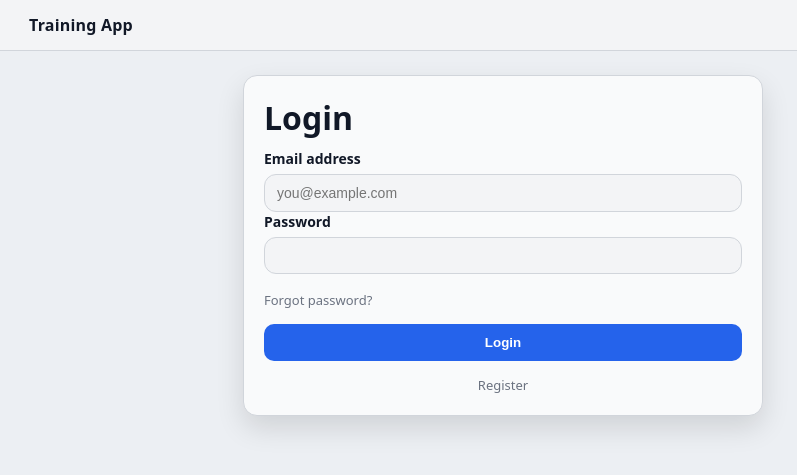
After one commit to lukdymek/Training-app, a Django app: page /login/ in a window 1280 px wide. The commit adds this page. Shown: the top 475 px of the page, without its empty margins (137-934 px from the left). Run offline with Django 5.2, Linux system fonts and the light colour scheme; some libraries are stand-ins or nearby versions.

Commit message:
added users and theirs views and permissions

```diff
--- a/config/settings.py
+++ b/config/settings.py
@@ -7,6 +7,9 @@ import os
 import dj_database_url
 
 BASE_DIR = Path(__file__).resolve().parent.parent
+LOGIN_URL = "login"
+LOGIN_REDIRECT_URL = "calendar"   # where to send users after login
+LOGOUT_REDIRECT_URL = "login"
 
 if os.environ.get("RAILWAY_ENVIRONMENT") is None:
     try:
--- a/training/static/training/styles.css
+++ b/training/static/training/styles.css
@@ -145,3 +145,11 @@ textarea{min-height: 110px; resize: vertical}
 @media (max-width: 720px){
   .form-grid{grid-template-columns: 1fr}
 }
+
+.logout-link {
+  background:none;
+  border:none;
+  padding:0;
+  color:var(--link);
+  cursor:pointer;
+}
--- a/training/templates/training/base.html
+++ b/training/templates/training/base.html
@@ -12,18 +12,54 @@
     <div class="topbar-inner">
       <div class="brand">Training App</div>
       <div class="nav">
+         {% if request.user.is_authenticated %}
         <a href="{% url 'calendar' %}">Calendar</a>
-        <a href="{% url 'training_list' %}">Trainings</a>
+
+        {% if not request.user.is_staff %}
+        <a href="{% url 'my_history' %}">My history</a>
+         {% endif %}
+
+
+       {% if request.user.is_staff %}
+       <a href="{% url 'training_list' %}">Trainings</a>
         <a href="{% url 'recurring_training' %}">Recurring training</a>
         <a href="{% url 'people_list' %}">People</a>
         <a href="{% url 'trainer_list' %}">Trainers</a>
         <a href="{% url 'reports_home' %}">Reports</a>
-        <a href="/admin/">Admin</a>
+      <a href="/admin/">Admin</a>
+      {% endif %}
+         <form method="post" action="{% url 'logout' %}" style="display:inline;">
+          {% csrf_token %}
+          <button type="submit" class="btn secondary small">Logout</button>
+        </form>
+      {% endif %}
       </div>
     </div>
   </div>
 
   <div class="container">
+    {% if messages %}
+  <div style="max-width: 1100px; margin: 12px auto 0; padding: 0 12px;">
+    {% for message in messages %}
+      <div
+        style="
+          margin: 0 0 10px;
+          padding: 10px 12px;
+          border-radius: 12px;
+          border: 1px solid var(--border);
+          background: var(--card);
+          color: var(--text);
+        "
+        {% if message.tags %}
+          data-tags="{{ message.tags }}"
+        {% endif %}
+      >
+        {{ message }}
+      </div>
+    {% endfor %}
+  </div>
+{% endif %}
+
     {% block content %}{% endblock %}
   </div>
 </body>
--- /dev/null
+++ b/training/templates/training/login.html
@@ -0,0 +1,88 @@
+{% extends "training/base.html" %}
+{% block title %}Login{% endblock %}
+
+{% block content %}
+  <style>
+    .login-card input[type="text"],
+    .login-card input[type="password"]{
+      width:100%;
+      padding:10px 12px;
+      border:1px solid var(--border);
+      border-radius:12px;
+      background: var(--input-bg);
+      color: var(--text);
+      outline: none;
+    }
+    .login-card input[type="text"]:focus,
+    .login-card input[type="password"]:focus{
+      border-color: var(--accent);
+      box-shadow: 0 0 0 3px rgba(0,0,0,0.06);
+    }
+    .small-link{
+      font-size: 13px;
+      color: var(--muted);
+      text-decoration: none;
+    }
+    .small-link:hover{
+      text-decoration: underline;
+    }
+    .full-btn{
+      width:100%;
+      justify-content:center;
+    }
+  </style>
+
+  <div class="card login-card" style="max-width:520px; margin:0 auto;">
+    <h1 style="margin:0 0 10px;">Login</h1>
+
+    {% if messages %}
+      <div style="margin-bottom:12px;">
+        {% for message in messages %}
+          <div style="color:#842029; background:#fde2e1; border:1px solid #f3a6a2; padding:10px; border-radius:12px; margin-bottom:8px;">
+            {{ message }}
+          </div>
+        {% endfor %}
+      </div>
+    {% endif %}
+
+    <form method="post">
+      {% csrf_token %}
+      <input type="hidden" name="next" value="{{ next }}">
+
+      <div class="form-row">
+        <label for="id_identifier">Email address</label>
+        <input
+          id="id_identifier"
+          name="identifier"
+          type="text"
+          autocomplete="username"
+          placeholder="you@example.com"
+          required
+        >
+      </div>
+
+      <div class="form-row">
+        <label for="id_password">Password</label>
+        <input
+          id="id_password"
+          name="password"
+          type="password"
+          autocomplete="current-password"
+          required
+        >
+
+        <div style="margin-top:8px;">
+          <a class="small-link" href="/forgot-password/">Forgot password?</a>
+        </div>
+      </div>
+
+      <div style="margin-top:14px;">
+        <button class="btn full-btn" type="submit">Login</button>
+      </div>
+
+      <div style="margin-top:12px; text-align:center;">
+        <a class="small-link" href="/register/">Register</a>
+      </div>
+    </form>
+  </div>
+{% endblock %}
--- a/training/templates/training/person_history.html
+++ b/training/templates/training/person_history.html
@@ -13,10 +13,7 @@
         </p>
       </div>
 
-      <div style="display:flex; gap:10px; align-items:center; flex-wrap:wrap;">
-        <a class="btn secondary" href="{% url 'people_list' %}">Back to People</a>
-        <a class="btn secondary" href="{% url 'calendar' %}">Calendar</a>
-      </div>
+
     </div>
   </div>
 
--- a/training/templates/training/training_list.html
+++ b/training/templates/training/training_list.html
@@ -58,7 +58,7 @@
       <div style="display:flex; gap:10px; align-items:center; flex-wrap:wrap;">
         <a class="btn secondary" href="{% url 'calendar' %}">Calendar</a>
         <a class="btn" href="{% url 'training_create' %}">Add training</a>
-        <a class="btn secondary" href="/admin/training/training/add/">Add in admin</a>
+
       </div>
     </div>
   </div>
--- a/training/urls.py
+++ b/training/urls.py
@@ -2,6 +2,8 @@ from django.urls import path
 from . import views
 from django.conf.urls.static import static
 from django.conf import settings
+from django.contrib.auth.views import LogoutView
+
 
 urlpatterns = [
     path("trainings/", views.training_list, name="training_list"),
@@ -35,9 +37,14 @@ urlpatterns = [
     path("api/trainers/", views.trainer_search_api, name="trainer_search_api"),
     path("recurring-training/", views.recurring_training, name="recurring_training"),
     path("api/recurring-training/", views.recurring_training_api, name="recurring_training_api"),
+    path("login/", views.login_view, name="login"),
+    path("logout/", LogoutView.as_view(), name="logout"),
+    path("my-history/", views.my_history, name="my_history"),
 
 
 ]
 
 if settings.DEBUG:
     urlpatterns += static(settings.STATIC_URL, document_root=settings.STATIC_ROOT)
+
+handler403 = "training.views.custom_403"
--- a/training/views.py
+++ b/training/views.py
@@ -32,11 +32,63 @@ from django.utils import timezone
 from datetime import timedelta
 from django.contrib.auth.decorators import login_required
 from django.db.models import Max
+from django.contrib.auth import authenticate, login, get_user_model
+from django.http import HttpResponseForbidden
+from functools import wraps
+from django.core.exceptions import PermissionDenied
 
 
 
 
+def staff_required(view_func):
+    @wraps(view_func)
+    @login_required
+    def _wrapped(request, *args, **kwargs):
+        if not request.user.is_staff:
+            raise PermissionDenied
+        return view_func(request, *args, **kwargs)
+    return _wrapped
 
+def login_view(request):
+    if request.user.is_authenticated:
+        return redirect("calendar")
+
+    if request.method == "POST":
+        identifier = (request.POST.get("identifier") or "").strip()
+        password = request.POST.get("password") or ""
+        next_url = request.POST.get("next") or request.GET.get("next") or ""
+
+        # ✅ Only allow email OR exactly "admin"
+        is_admin_login = (identifier.lower() == "admin")
+        looks_like_email = ("@" in identifier and "." in identifier)
+
+        if not is_admin_login and not looks_like_email:
+            messages.error(request, "Please enter a valid email address.")
+            return render(request, "training/login.html", {"next": next_url})
+
+        user = None
+
+        # 1) Admin login by username "admin"
+        if is_admin_login:
+            user = authenticate(request, username="admin", password=password)
+
+        # 2) Email login (find user by email, then auth using username)
+        if user is None and looks_like_email:
+            User = get_user_model()
+            u = User.objects.filter(email__iexact=identifier).first()
+            if u:
+                user = authenticate(request, username=u.username, password=password)
+
+        if user is not None:
+            login(request, user)
+            return redirect(next_url or "calendar")
+
+        messages.error(request, "Invalid login details. Please try again.")
+
+    return render(request, "training/login.html", {"next": request.GET.get("next", "")})
+
+@login_required
+@staff_required
 def training_list(request):
     today = timezone.localdate()
 
@@ -72,7 +124,8 @@ def training_list(request):
         },
     )
 
-
+@login_required
+@staff_required
 def training_detail(request, pk):
     training = get_object_or_404(Training, pk=pk)
 
@@ -130,7 +183,8 @@ def training_detail(request, pk):
     return render(request, "training/training_detail.html", context)
 
 
-
+@login_required
+@staff_required
 def add_trainee(request, pk):
     training = get_object_or_404(Training, pk=pk)
 
@@ -178,6 +232,8 @@ def add_trainee(request, pk):
 
     return redirect("training_detail", pk=pk)
 
+@login_required
+@staff_required
 def add_trainer(request, pk):
     training = get_object_or_404(Training, pk=pk)
 
@@ -214,10 +270,11 @@ def add_trainer(request, pk):
 
     return redirect("training_detail", pk=pk)
 
-
+@login_required
 def calendar_view(request):
     return render(request, "training/calendar.html")
 
+@login_required
 def calendar_filters(request):
     subjects = list(Subject.objects.order_by("name").values("id", "name"))
     locations = list(
@@ -228,6 +285,7 @@ def calendar_filters(request):
     locations = [l for l in locations if l]  # remove blanks
     return JsonResponse({"subjects": subjects, "locations": locations})
 
+@login_required
 def trainings_json(request):
     subject_id = request.GET.get("subject_id", "").strip()
     location = request.GET.get("location", "").strip()
@@ -267,7 +325,8 @@ def trainings_json(request):
 
     return JsonResponse(events, safe=False)
 
-
+@login_required
+@staff_required
 def training_create(request):
     initial = {}
 
@@ -293,7 +352,8 @@ def training_create(request):
         "submit_label": "Create",
     })
 
-
+@login_required
+@staff_required
 def training_edit(request, pk):
     training = get_object_or_404(Training, pk=pk)
 
@@ -327,7 +387,8 @@ def training_edit(request, pk):
     })
 
 
-
+@login_required
+@staff_required
 def training_delete(request, pk):
     training = get_object_or_404(Training, pk=pk)
 
@@ -341,7 +402,8 @@ def training_delete(request, pk):
     return render(request, "training/training_confirm_delete.html", {"training": training})
 
 
-
+@login_required
+@staff_required
 def trainer_list(request):
     q = request.GET.get("q", "").strip()
 
@@ -371,7 +433,8 @@ def trainer_list(request):
         "searched": True,
     })
 
-
+@login_required
+@staff_required
 def trainer_detail(request, pk):
     trainer = get_object_or_404(Person, pk=pk)
 
@@ -394,7 +457,8 @@ def trainer_detail(request, pk):
         },
     )
 
-
+@login_required
+@staff_required
 def add_trainer_skill(request, pk):
     trainer = get_object_or_404(Person, pk=pk)
 
@@ -406,7 +470,8 @@ def add_trainer_skill(request, pk):
 
     return redirect("trainer_detail", pk=pk)
 
-
+@login_required
+@staff_required
 @require_POST
 def remove_trainer_skill(request, pk, subject_id):
     trainer = get_object_or_404(Person, pk=pk)
@@ -420,11 +485,13 @@ def remove_trainer_skill(request, pk, subject_id):
 
     return redirect("trainer_detail", pk=trainer.pk)
 
-
+@login_required
+@staff_required
 def reports_home(request):
     return render(request, "training/reports_home.html")
 
-
+@login_required
+@staff_required
 def report_person(request):
     sysper = request.GET.get("sysper_id", "").strip()
     person = None
@@ -444,7 +511,8 @@ def report_person(request):
         "rows": rows,
     })
 
-
+@login_required
+@staff_required
 def report_person_export(request):
     sysper = request.GET.get("sysper_id", "").strip()
     if not sysper.isdigit():
@@ -479,7 +547,8 @@ def report_person_export(request):
         ])
     return resp
 
-
+@login_required
+@staff_required
 def report_trainers(request):
     """
     Totals trainer days per trainer for a given month.
@@ -512,7 +581,8 @@ def report_trainers(request):
         "rows": qs,
     })
 
-
+@login_required
+@staff_required
 def report_trainers_export(request):
     year = request.GET.get("year", "").strip()
     month = request.GET.get("month", "").strip()
@@ -546,6 +616,8 @@ def report_trainers_export(request):
 
     return resp
 
+@login_required
+@staff_required
 @require_POST
 def update_trainer_days(request, pk, participation_id):
     training = get_object_or_404(Training, pk=pk)
@@ -581,6 +653,8 @@ def update_trainer_days(request, pk, participation_id):
     messages.success(request, f"Days updated for {p.person}: {days}")
     return redirect("training_detail", pk=pk)
 
+@login_required
+@staff_required
 @require_GET
 def people_search(request, pk):
     training = get_object_or_404(Training, pk=pk)
@@ -634,7 +708,8 @@ def people_search(request, pk):
         ]
     })
 
-
+@login_required
+@staff_required
 @require_POST
 def remove_trainee(request, pk, person_id):
     training = get_object_or_404(Training, pk=pk)
@@ -646,6 +721,8 @@ def remove_trainee(request, pk, person_id):
     messages.success(request, "Trainee removed from training.")
     return redirect("training_detail", pk=pk)
 
+@login_required
+@staff_required
 @require_POST
 def remove_trainer(request, pk, person_id):
     training = get_object_or_404(Training, pk=pk)
@@ -658,6 +735,8 @@ def remove_trainer(request, pk, person_id):
     return redirect("training_detail", pk=pk)
 
 
+@login_required
+@staff_required
 @require_POST
 def remove_participation(request, pk, participation_id):
     training = get_object_or_404(Training, pk=pk)
@@ -670,7 +749,8 @@ def remove_participation(request, pk, participation_id):
     messages.success(request, "Removed from training.")
     return redirect("training_detail", pk=pk)
 
-
+@login_required
+@staff_required
 @require_POST
 def add_trainers_bulk(request, pk):
     training = get_object_or_404(Training, pk=pk)
@@ -723,7 +803,7 @@ def add_trainers_bulk(request, pk):
 
     return redirect("training_detail", pk=pk)
 
-
+@login_required
 def person_history(request, person_id):
     person = get_object_or_404(Person, pk=person_id)
     t = now()
@@ -751,6 +831,8 @@ def person_history(request, person_id):
         },
     )
 
+@login_required
+@staff_required
 def people_list(request):
     q = (request.GET.get("q") or "").strip()
 
@@ -781,6 +863,8 @@ def people_list(request):
         },
     )
 
+@login_required
+@staff_required
 @require_GET
 def people_search_api(request):
     q = (request.GET.get("q") or "").strip()
@@ -809,6 +893,8 @@ def people_search_api(request):
 
     return JsonResponse({"results": results})
 
+@login_required
+@staff_required
 @require_GET
 def trainer_search_api(request):
     q = (request.GET.get("q") or "").strip()
@@ -845,6 +931,8 @@ def trainer_search_api(request):
     return JsonResponse({"results": results})
 
 @login_required
+@staff_required
+@login_required
 def recurring_training(request):
     """
     Page with dropdowns (subject + filter) and a dynamic list loaded via API.
@@ -853,6 +941,7 @@ def recurring_training(request):
     return render(request, "training/recurring_training.html", {"subjects": subjects})
 
 
+@staff_required
 @require_GET
 @login_required
 def recurring_training_api(request):
@@ -955,3 +1044,26 @@ def recurring_training_api(request):
             "subject": subject.name,
         }
     })
+
+
+@login_required
+def my_history(request):
+    email = (request.user.email or "").strip().lower()
+
+    if not email:
+        messages.error(request, "Your account has no email address set. Please contact admin.")
+        return redirect("calendar")
+
+    person = Person.objects.filter(email__iexact=email).first()
+    if not person:
+        messages.error(
+            request,
+            "No Person record found for your email. Please contact admin."
+        )
+        return redirect("calendar")
+
+    # You already have this view + URL name in your project:
+    return redirect("person_history", person_id=person.pk)
+
+def custom_403(request, exception=None):
+    return render(request, "403.html", status=403)
```
Also changed, not shown: training/management/commands/create_users_from_people.py (added, +86 -0 lines), training/templates/training/403.html (added, +37 -0 lines), training/templates/training/calendar.html (+5 -3 lines).
